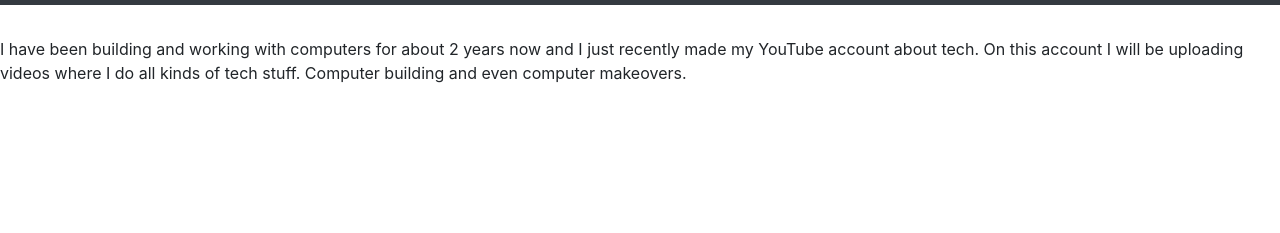
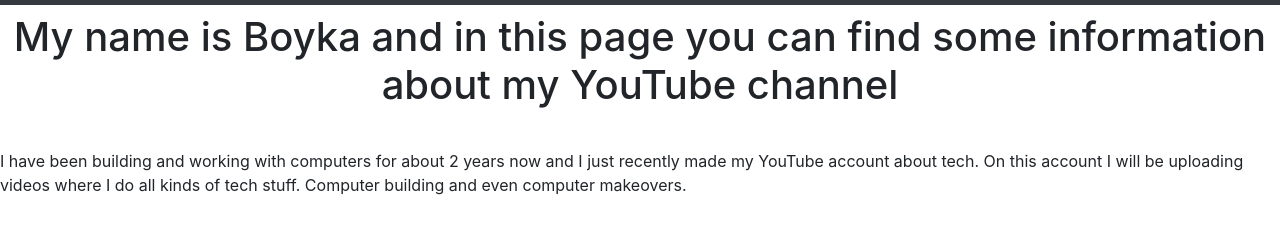
Before and after one commit to Bilyalq/BoykaTech, a plain HTML site: page youtube.html in a window 1280 px wide. Shown: the part 51-284 px from the top of the page. Drawn offline with Linux system fonts and the light colour scheme.

Commit message:
Update youtube.html

```diff
--- a/youtube.html
+++ b/youtube.html
@@ -39,7 +39,7 @@
         </nav>
 	<br>
 	<br>
-<p> <center> <title> My name is Boyka and in this page you can find some information about my YouTube channel </title> </center> </p>
+<p> <center> <h1> My name is Boyka and in this page you can find some information about my YouTube channel </h1> </center> </p>
 	<br>
 <p> I have been building and working with computers for about 2 years now and I just recently made my YouTube account about tech. On this account I will be uploading videos where I do all kinds of tech stuff. Computer building and even computer makeovers. </p>
 
```
